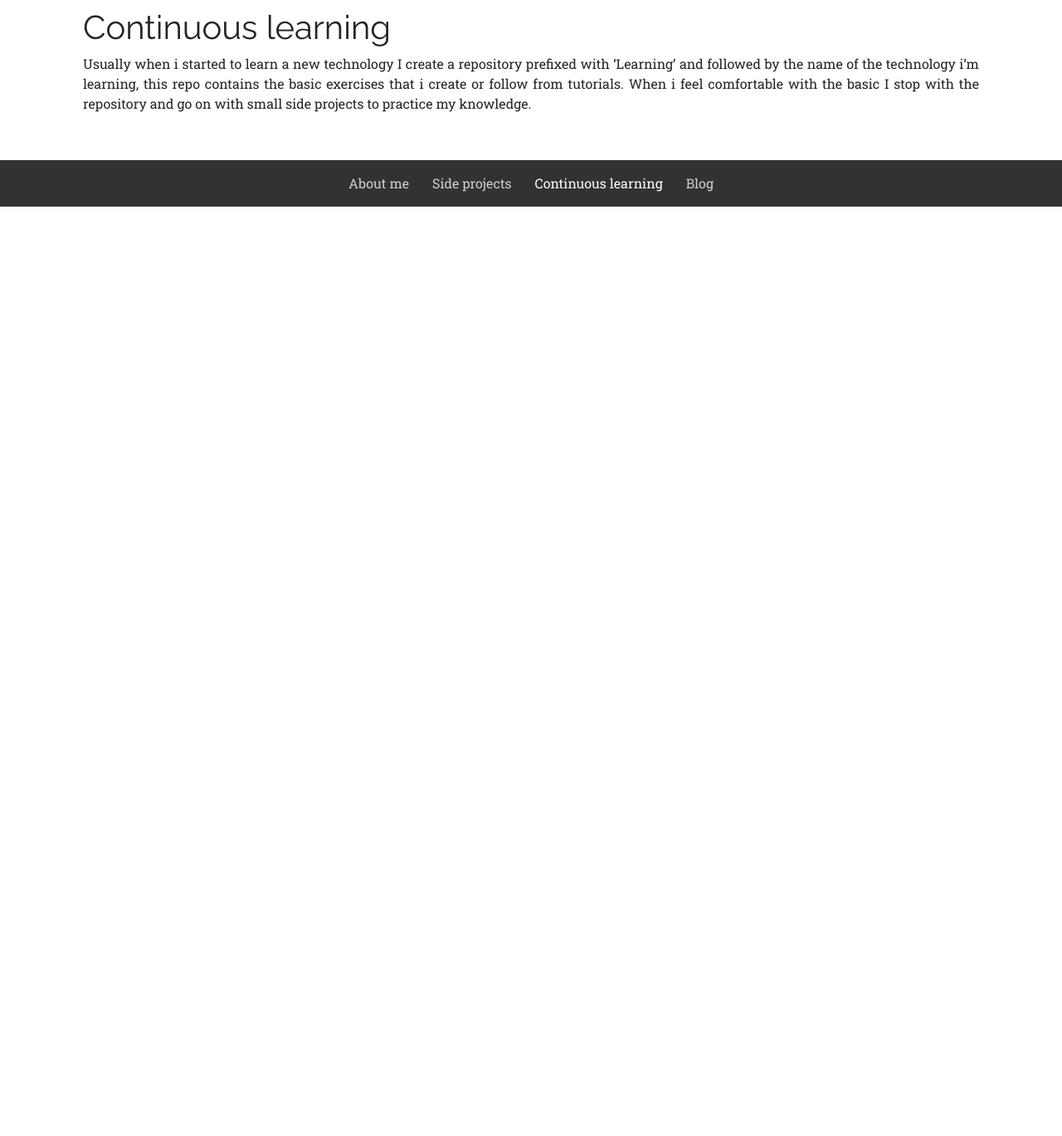
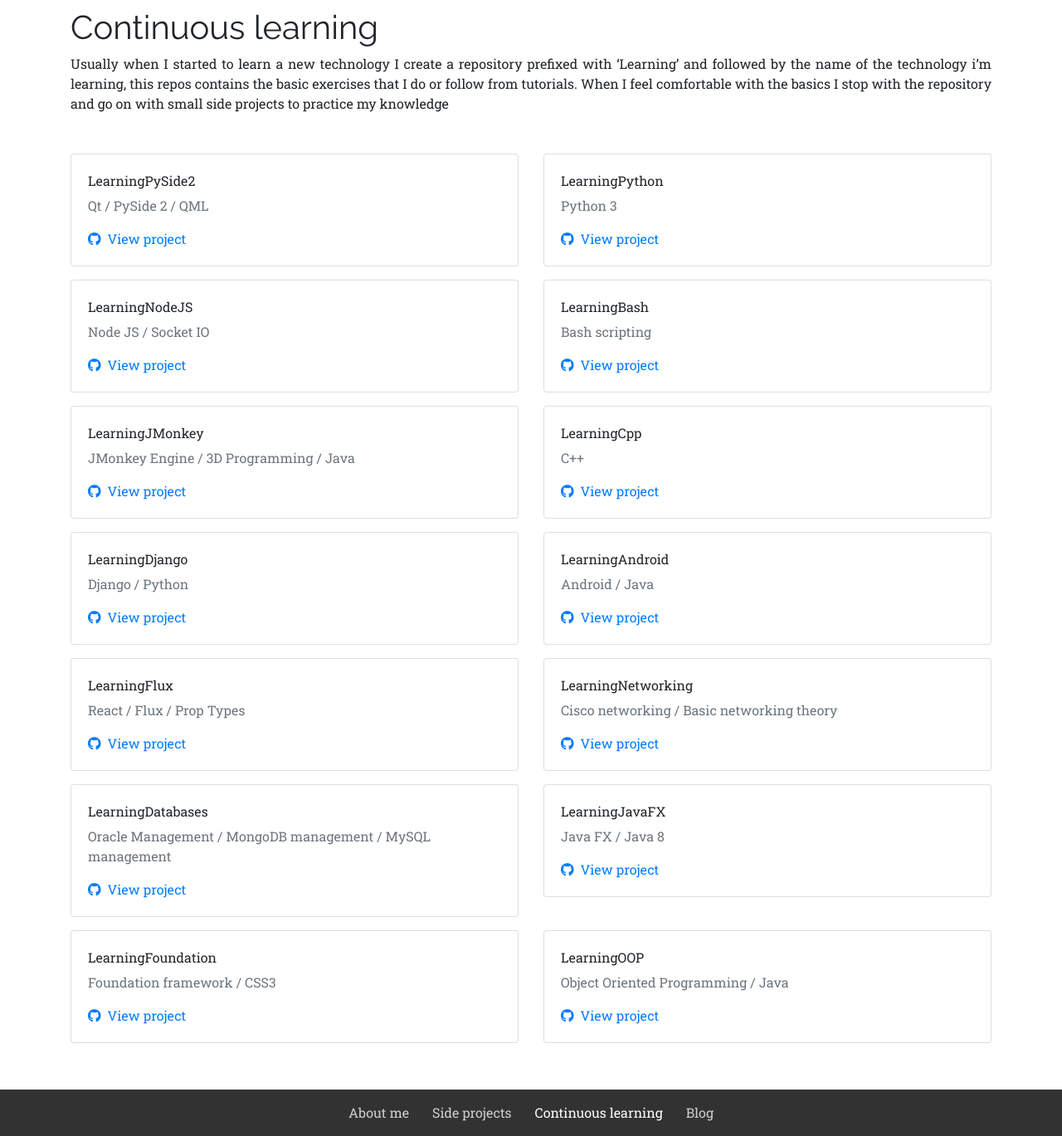
Before and after one commit to giobyte8/Website, a Django app: page /learning in a window 1280 px wide. Shown: the part 87-1456 px from the top of the page at 83% size. Before the commit the page ends 336 px from the top, so only its background shows below. Run offline with Django 3.2, Linux system fonts and the light colour scheme; some libraries are stand-ins or nearby versions.

Commit message:
:rocket: Continuous learning projects

```diff
--- a/website/landing/templates/portfolio/continuous_learning.html
+++ b/website/landing/templates/portfolio/continuous_learning.html
@@ -8,16 +8,38 @@
 {% block content %}
 {% include "components/navbar.html" %}
 <div class="container pt-5 mt-5">
+  <div class="row">
     <div class="col-12 text-justify">
       <h1>Continuous learning</h1>
       <p>
-      Usually when i started to learn a new technology I create a repository
+        Usually when I started to learn a new technology I create a repository
         prefixed with ‘Learning’ and followed by the name of the technology
-      i’m learning, this repo contains the basic exercises that i create
-      or follow from tutorials. When i feel comfortable with the basic I
+        i’m learning, this repos contains the basic exercises that I do
+        or follow from tutorials. When I feel comfortable with the basics I
         stop with the repository and go on with small side projects to practice
-      my knowledge.
+        my knowledge
       </p>
     </div>
   </div>
+
+  <!-- Projects grid -->
+  <div class="row mt-3">
+    {% for project in projects %}
+      <div class="col-12 col-lg-6 pt-3">
+        <div class="card">
+          <div class="card-body">
+            <div class="card-title">{{ project.title }}</div>
+            <div class="card-subtitle text-muted mb-2">{{ project.stack }}</div>
+            <p class="card-text"></p>
+
+            <a href="{{ project.link }}" class="card-link" target="_blank">
+              <span class="fab fa-github"></span>
+              <span>&nbsp;View project</span>
+            </a>
+          </div>
+        </div>
+      </div>
+    {% endfor %}
+  </div>
+</div>
 {% endblock %}
--- a/website/landing/views.py
+++ b/website/landing/views.py
@@ -126,8 +126,96 @@
 
 
 def learning(req):
+    py_side = Project()
+    py_side.title = "LearningPySide2"
+    py_side.stack = "Qt / PySide 2 / QML"
+    py_side.link = "https://github.com/DiganmeGiovanni/LearningPySide2"
+
+    python = Project()
+    python.title = "LearningPython"
+    python.stack = "Python 3"
+    python.link = "https://github.com/DiganmeGiovanni/LearningPython"
+
+    node = Project()
+    node.title = "LearningNodeJS"
+    node.stack = "Node JS / Socket IO"
+    node.link = "https://github.com/DiganmeGiovanni/LearningNodeJS"
+
+    bash = Project()
+    bash.title = "LearningBash"
+    bash.stack = "Bash scripting"
+    bash.link = "https://github.com/DiganmeGiovanni/LearningBash"
+
+    j_monkey = Project()
+    j_monkey.title = "LearningJMonkey"
+    j_monkey.stack = "JMonkey Engine / 3D Programming / Java"
+    j_monkey.link = "https://github.com/DiganmeGiovanni/LearningJMonkey"
+
+    cpp = Project()
+    cpp.title = "LearningCpp"
+    cpp.stack = "C++"
+    cpp.link = "https://github.com/DiganmeGiovanni/LearningCpp"
+
+    django = Project()
+    django.title = "LearningDjango"
+    django.stack = "Django / Python"
+    django.link = "https://github.com/DiganmeGiovanni/LearningDjango"
+
+    android = Project()
+    android.title = "LearningAndroid"
+    android.stack = "Android / Java"
+    android.link = "https://github.com/DiganmeGiovanni/LearningAndroid"
+
+    flux = Project()
+    flux.title = "LearningFlux"
+    flux.stack = "React / Flux / Prop Types"
+    flux.link = "https://github.com/DiganmeGiovanni/LearningFlux"
+
+    networking = Project()
+    networking.title = "LearningNetworking"
+    networking.stack = "Cisco networking / Basic networking theory"
+    networking.link = "https://github.com/DiganmeGiovanni/LearningNetworking"
+
+    databases = Project()
+    databases.title = "LearningDatabases"
+    databases.stack = "Oracle Management / MongoDB management / MySQL management"
+    databases.link = "https://github.com/DiganmeGiovanni/LearningDatabases"
+
+    java_fx = Project()
+    java_fx.title = "LearningJavaFX"
+    java_fx.stack = "Java FX / Java 8"
+    java_fx.link = "https://github.com/DiganmeGiovanni/LearningJavaFX"
+
+    foundation = Project()
+    foundation.title = "LearningFoundation"
+    foundation.stack = "Foundation framework / CSS3"
+    foundation.link = "https://github.com/DiganmeGiovanni/LearningFoundation"
+
+    oop = Project()
+    oop.title = "LearningOOP"
+    oop.stack = "Object Oriented Programming / Java"
+    oop.link = "https://github.com/DiganmeGiovanni/LearningOOP"
+
+    projects = [
+        py_side,
+        python,
+        node,
+        bash,
+        j_monkey,
+        cpp,
+        django,
+        android,
+        flux,
+        networking,
+        databases,
+        java_fx,
+        foundation,
+        oop
+    ]
+
     return render(req, 'portfolio/continuous_learning.html', {
-        'nav_active': 'learning'
+        'nav_active': 'learning',
+        'projects': projects
     })
 
 
```
Lines whose indentation alone changed are shown as unchanged.
